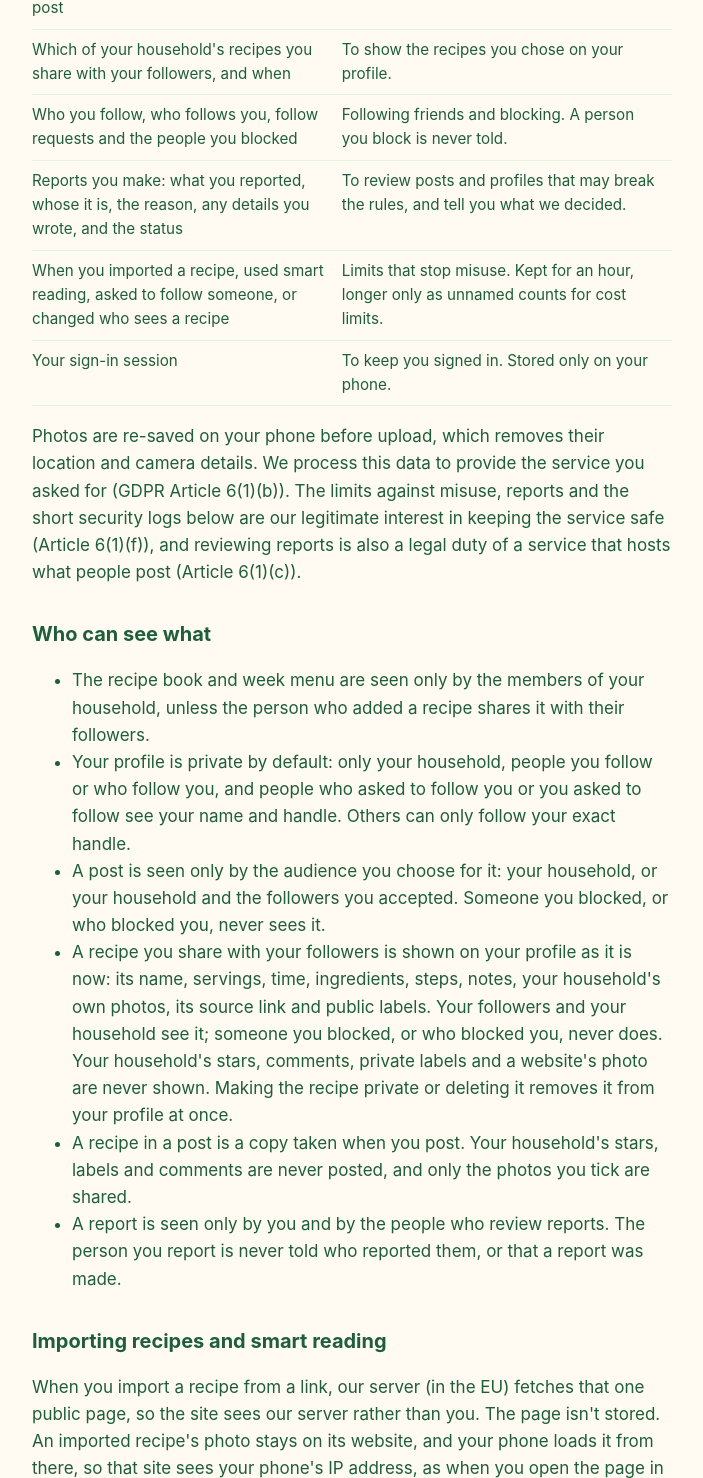
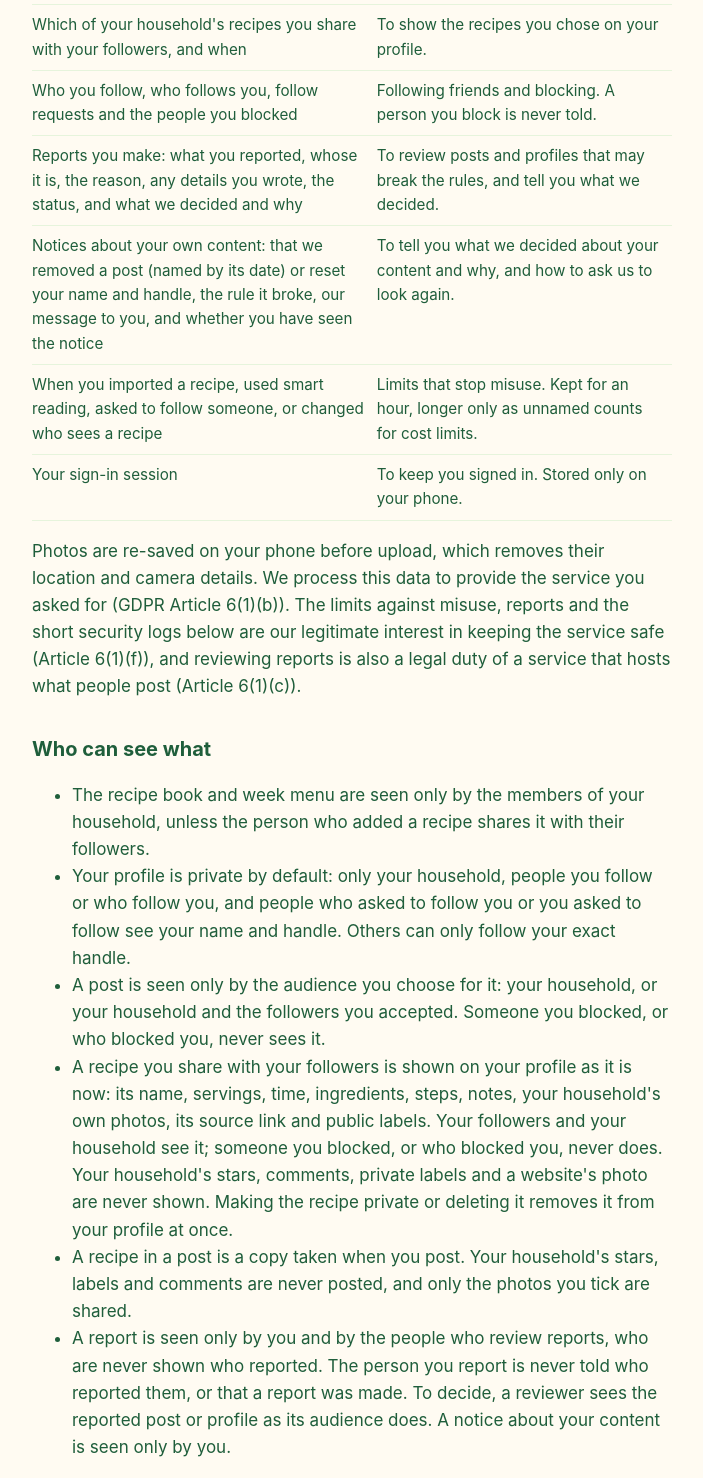
Before and after one commit to TuuliTG/tuulitg.github.io, a plain HTML site: page privacy.html in a window 1280 px wide. Shown: the part 1092-2570 px from the top of the page, without its empty margins (288-991 px from the left). Drawn offline with Linux system fonts and the light colour scheme.

Commit message:
feat: describe moderation decisions and notices in the privacy policy
Co-Authored-By: Claude Opus 5.5 <noreply@anthropic.com>
Claude-Session: https://claude.ai/code/session_01Kx7FqiDTyNDP3GFGZzkuWN

```diff
--- a/privacy.html
+++ b/privacy.html
@@ -15,7 +15,7 @@
       </header>
 
       <h1>Privacy policy</h1>
-      <p>Effective 22 November 2026.</p>
+      <p>Effective 23 November 2026.</p>
       <p>
         MealFriends is built to keep as little about you as possible. There is no advertising, no analytics and no
         tracking. Nothing you add leaves your household unless you choose to share it. This policy explains what we
@@ -79,8 +79,18 @@
               <td>Following friends and blocking. A person you block is never told.</td>
             </tr>
             <tr>
-              <td>Reports you make: what you reported, whose it is, the reason, any details you wrote, and the status</td>
+              <td>
+                Reports you make: what you reported, whose it is, the reason, any details you wrote, the status, and what
+                we decided and why
+              </td>
               <td>To review posts and profiles that may break the rules, and tell you what we decided.</td>
+            </tr>
+            <tr>
+              <td>
+                Notices about your own content: that we removed a post (named by its date) or reset your name and handle,
+                the rule it broke, our message to you, and whether you have seen the notice
+              </td>
+              <td>To tell you what we decided about your content and why, and how to ask us to look again.</td>
             </tr>
             <tr>
               <td>
@@ -128,8 +138,9 @@
           posted, and only the photos you tick are shared.
         </li>
         <li>
-          A report is seen only by you and by the people who review reports. The person you report is never told who
-          reported them, or that a report was made.
+          A report is seen only by you and by the people who review reports, who are never shown who reported. The
+          person you report is never told who reported them, or that a report was made. To decide, a reviewer sees the
+          reported post or profile as its audience does. A notice about your content is seen only by you.
         </li>
       </ul>
 
@@ -183,6 +194,10 @@
           report keeps only what was reported and the reason, not you or the details you wrote, so we can still review
           it.
         </li>
+        <li>
+          A notice about your content is kept for a year, then deleted, or until you delete your account. When we remove
+          a post, its photos are deleted at once.
+        </li>
         <li>Backups of the database are kept for a short time and then overwritten.</li>
       </ul>
 
```
